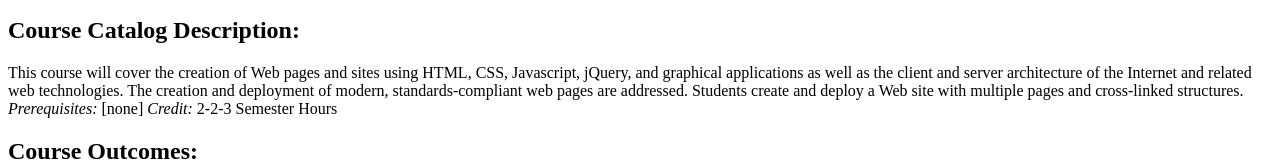
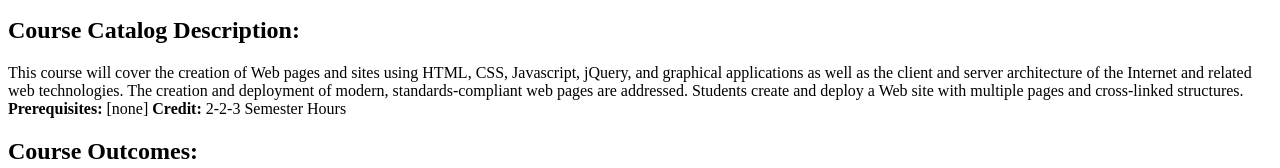
Before and after one commit to camilo-cortes/Lab-2, a plain HTML site: page index.html in a window 1280 px wide. Shown: the part 311-479 px from the top of the page. Drawn offline with Linux system fonts and the light colour scheme.

Commit message:
Update index.html

```diff
--- a/index.html
+++ b/index.html
@@ -13,7 +13,7 @@
   	<h2>Lecture Days, Time and Place:</h2>
   	<p>Wednesday 6:25pm to 9:05pm, Stuart Building, Room 220</p>
   	<h2>Course Catalog Description:</h2>
-  	<p>This course will cover the creation of Web pages and sites using HTML, CSS, Javascript, jQuery, and graphical applications as well as the client and server architecture of the Internet and related web technologies. The creation and deployment of modern, standards-compliant web pages are addressed. Students create and deploy a Web site with multiple pages and cross-linked structures. <em>Prerequisites:</em> [none] <em>Credit:</em> 2-2-3 Semester Hours</p>
+  	<p>This course will cover the creation of Web pages and sites using HTML, CSS, Javascript, jQuery, and graphical applications as well as the client and server architecture of the Internet and related web technologies. The creation and deployment of modern, standards-compliant web pages are addressed. Students create and deploy a Web site with multiple pages and cross-linked structures. <strong>Prerequisites:</strong> [none] <strong>Credit:</strong> 2-2-3 Semester Hours</p>
   	<h2>Course Outcomes:</h2>
   	<p>Students completing this course will learn to:</p>
   	<ul>Recognize HTML, CSS, and JavaScript markup and code.</ul>
```
